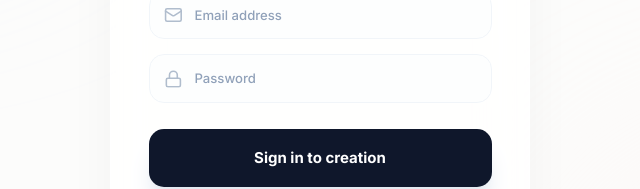
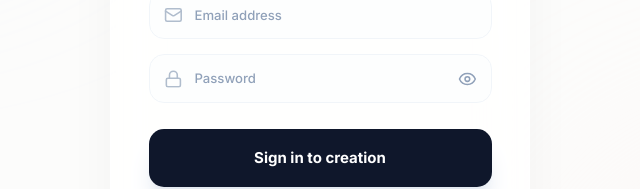
Before and after one commit to ashiqassdi-jpg/New-Accounting-Software, a React (Vite) app: page /login in a window 1280 px wide. Shown: the part 384-573 px from the top of the page, without its empty margins (320-960 px from the left). Built offline with nearby package versions, Linux system fonts and the light colour scheme; no server answers; a web font is replaced by a local one.

Commit message:
feat(login): Add password visibility toggle
Introduces a toggle button on the login and signup forms allowing users to show or hide their password input. This enhances usability and security by providing clearer feedback during password entry.

```diff
--- a/src/pages/Login.tsx
+++ b/src/pages/Login.tsx
@@ -6,7 +6,7 @@
 import React, { useState } from 'react';
 import { useNavigate, useLocation } from 'react-router-dom';
 import { supabase } from '../lib/supabase';
-import { Mail, Lock, AlertCircle, User, CheckCircle2 } from 'lucide-react';
+import { Mail, Lock, AlertCircle, User, CheckCircle2, Eye, EyeOff } from 'lucide-react';
 import { motion, AnimatePresence } from 'motion/react';
 
 export default function Login() {
@@ -14,6 +14,7 @@ export default function Login() {
   const [email, setEmail] = useState('');
   const [name, setName] = useState('');
   const [password, setPassword] = useState('');
+  const [showPassword, setShowPassword] = useState(false);
   const [loading, setLoading] = useState(false);
   const [error, setError] = useState<string | null>(null);
   const [success, setSuccess] = useState<string | null>(null);
@@ -181,14 +182,22 @@ export default function Login() {
               <input
                 id="password"
                 name="password"
-                type="password"
+                type={showPassword ? 'text' : 'password'}
                 autoComplete="current-password"
                 required
-                className="appearance-none relative block w-full px-12 py-4 border border-slate-100 dark:border-slate-800 placeholder-slate-400 text-slate-900 dark:text-slate-100 rounded-2xl focus:outline-none focus:ring-4 focus:ring-slate-900/5 dark:focus:ring-indigo-500/10 focus:border-slate-900 dark:focus:border-indigo-500 transition-all sm:text-sm font-medium bg-slate-50/30 dark:bg-slate-800/50"
+                className="appearance-none relative block w-full px-12 py-4 border border-slate-100 dark:border-slate-800 placeholder-slate-400 text-slate-900 dark:text-slate-100 rounded-2xl focus:outline-none focus:ring-4 focus:ring-slate-900/5 dark:focus:ring-indigo-50/10 focus:border-slate-900 dark:focus:border-indigo-500 transition-all sm:text-sm font-medium bg-slate-50/30 dark:bg-slate-800/50 pr-12"
                 placeholder="Password"
                 value={password}
                 onChange={(e) => setPassword(e.target.value)}
               />
+              <button
+                type="button"
+                onClick={() => setShowPassword(!showPassword)}
+                className="absolute right-4 top-1/2 -translate-y-1/2 text-slate-400 hover:text-slate-600 dark:hover:text-slate-200 transition-colors"
+                aria-label={showPassword ? 'Hide password' : 'Show password'}
+              >
+                {showPassword ? <EyeOff className="h-5 w-5" /> : <Eye className="h-5 w-5" />}
+              </button>
             </motion.div>
           </div>
 
```
